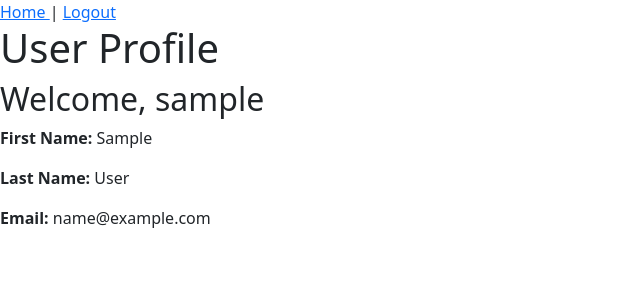
After one commit to kazikamrulislam/Django-Event-Managment-App, a Django app: page /user_accounts/profile/ in a window 1280 px wide. The commit adds this page. Shown: the top 300 px of the page, without its empty margins (0-640 px from the left). Run offline with Django 5.2, Linux system fonts and the light colour scheme; the visitor is signed in with stand-in values (Sample User, id 1).

Commit message:
navigation setup for frontend

```diff
--- a/event_managment_system/settings.py
+++ b/event_managment_system/settings.py
@@ -47,7 +47,6 @@ CRISPY_ALLOWED_TEMPLATE_PACKS = "bootstrap5"
 
 CRISPY_TEMPLATE_PACK = "bootstrap5"
 
-# LOGOUT_REDIRECT_URL = '/user_accounts/'
 
 MIDDLEWARE = [
     'django.middleware.security.SecurityMiddleware',
--- a/user_accounts/templates/accounts/login.html
+++ b/user_accounts/templates/accounts/login.html
@@ -2,8 +2,7 @@
 
 {% block content %}
 
-<h1>Login</h1>
-
+<a href="{% url 'homepage' %}"> Home </a> | <a href="{% url 'register' %}"> Register </a>
 <form method="post">
     {% csrf_token %}
     {{ form.as_p }}
--- /dev/null
+++ b/user_accounts/templates/accounts/user_profile.html
@@ -0,0 +1,15 @@
+{% extends "base.html" %}
+
+{% block content %}
+
+<a href="{% url 'homepage' %}"> Home </a> |
+{% if user.is_authenticated %}
+    <a href="{% url 'logout' %}">Logout</a>
+{% endif %}
+    <h1>User Profile</h1>
+    <h2>Welcome, {{ user.username }}</h2>
+    <p><strong>First Name:</strong> {{ user.first_name }}</p>
+    <p><strong>Last Name:</strong> {{ user.last_name }}</p>
+    <p><strong>Email:</strong> {{ user.email }}</p>
+
+{% endblock %}
--- a/user_accounts/urls.py
+++ b/user_accounts/urls.py
@@ -5,5 +5,6 @@ urlpatterns = [
     path("", views.home, name="account_home"),
     path("register/", views.registration, name="register"),
     path("login/", views.login_view, name="login"),
+    path('profile/', views.user_profile, name='profile'),
     path('logout/', views.user_logout, name='logout'),
 ]
--- a/user_accounts/views.py
+++ b/user_accounts/views.py
@@ -3,6 +3,7 @@ from django.http import HttpResponse
 from django.contrib.auth.models import User
 from django.contrib.auth.forms import UserCreationForm, AuthenticationForm
 from django.contrib.auth import login, logout
+from django.contrib.auth.decorators import login_required
 
 
 class CustomeUserCreationForm(UserCreationForm):
@@ -21,7 +22,7 @@ def registration(request):
         form = CustomeUserCreationForm(data=request.POST)
         if form.is_valid():
             form.save()
-            return redirect("register")
+            return redirect("account_home")
     else:
         form = CustomeUserCreationForm()
 
@@ -47,6 +48,10 @@ def login_view(request):
     }
     return render(request, "accounts/login.html", context)
 
+@login_required
+def user_profile(request):
+    return render(request, 'accounts/user_profile.html', {'user': request.user})
+
 def user_logout(request):
     logout(request)
-    return redirect("account_home")
+    return redirect("login")
```
Also changed, not shown: templates/home.html (+7 -2 lines).
